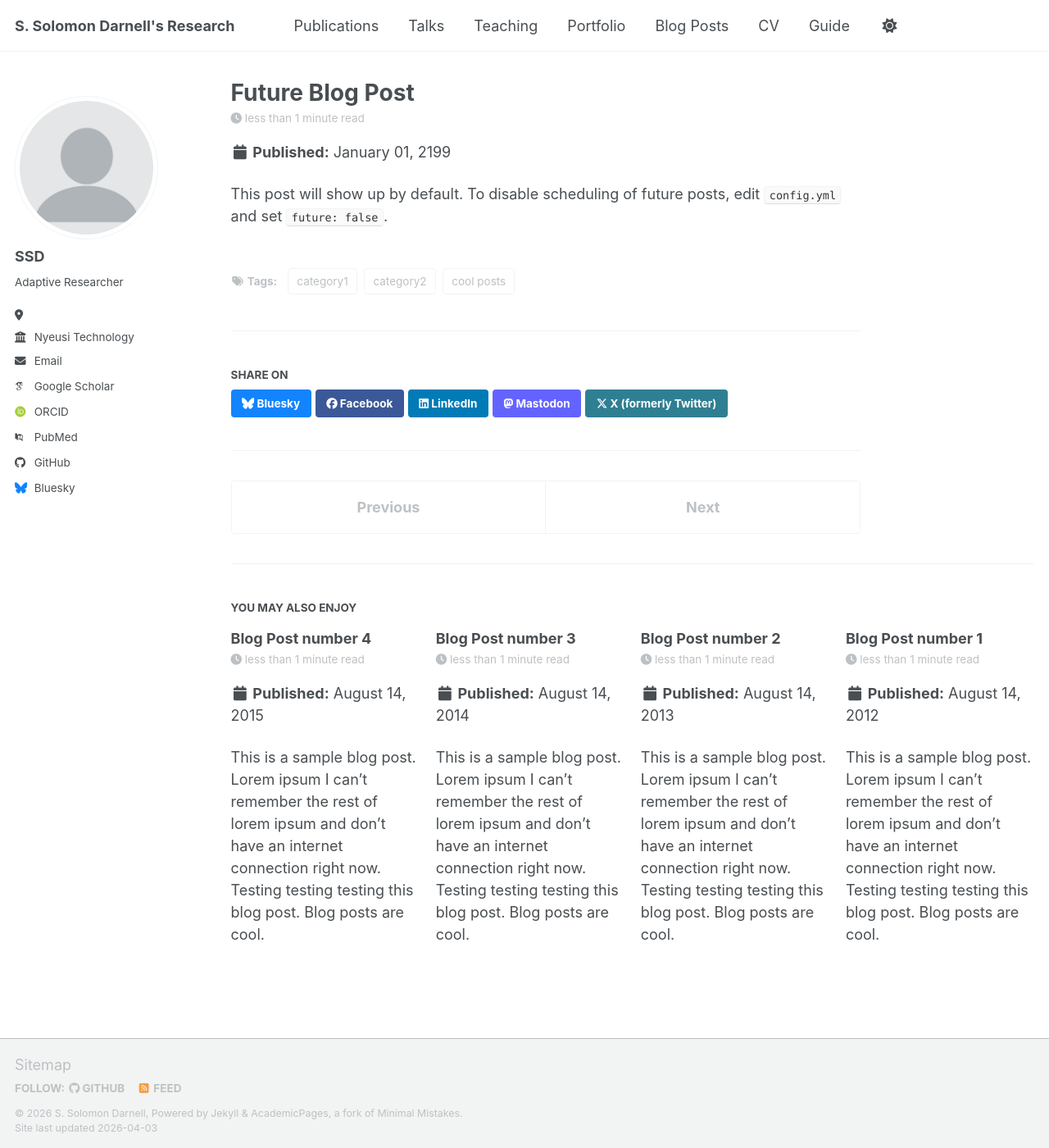
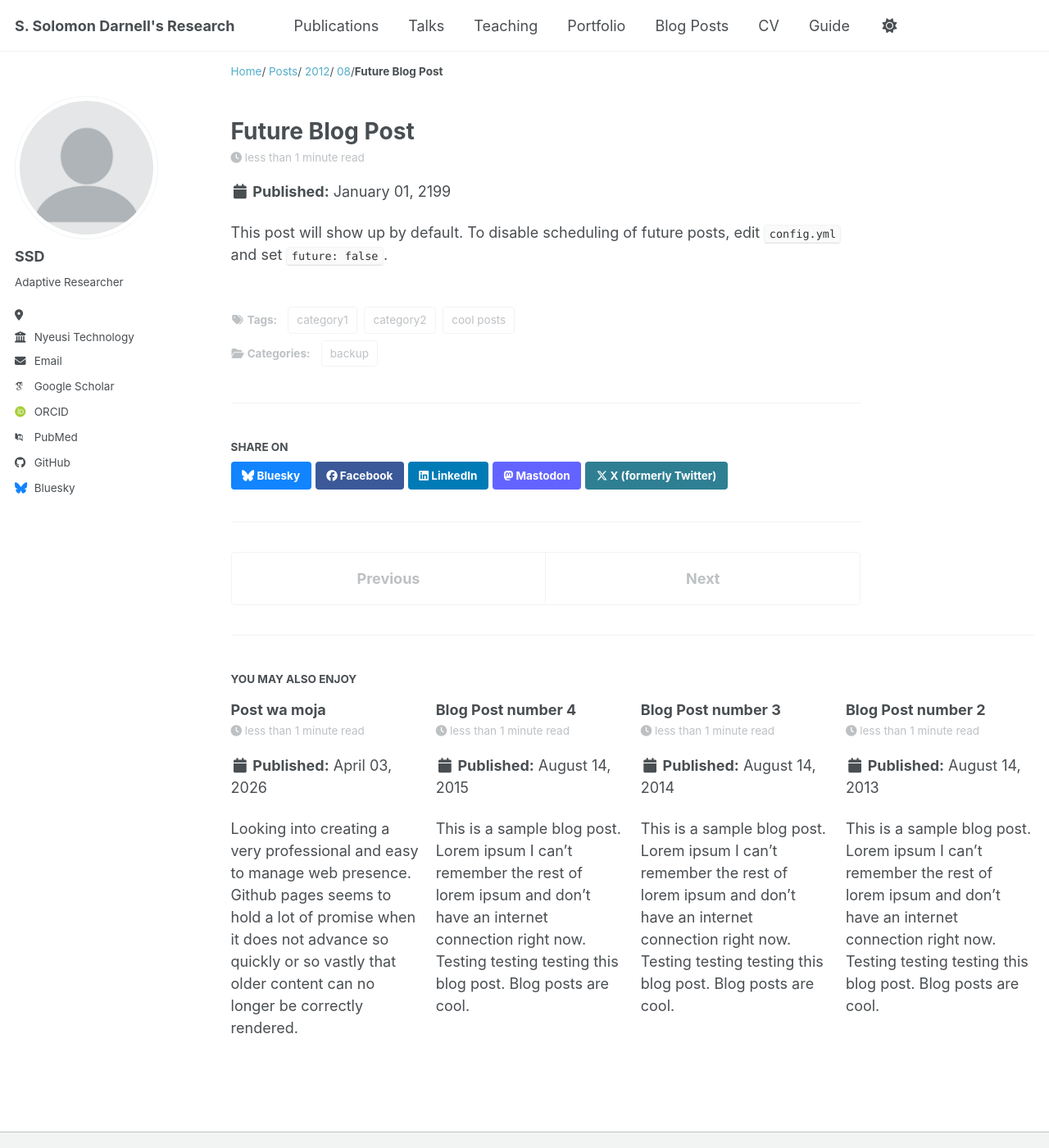
Before and after one commit to ShelbySolomonDarnell/shelbysolomondarnell.github.io, a Jekyll site: the page built from backup/_posts/2199-01-01-future-post.md, in a window 1280 px wide and 1400 px high. Shown: the whole window at 82% size. Built offline with Jekyll 4.4.1, drawn with Linux system fonts in a browser that asks for light colours; some web fonts are replaced; a script bundle is joined from its source files by our own code; library files that are not in the unit come from our copies.

Commit message:
added a blog entry

```diff
--- a/_config.yml
+++ b/_config.yml
@@ -93,9 +93,9 @@ publication_category:
 
 # Site Settings
 teaser                   :  # filename of teaser fallback teaser image placed in /images/ for social media previews
-breadcrumbs              : false # true, false (default)
+breadcrumbs              : true # true, false (default)
 words_per_minute         : 160
-future                   : true
+future                   : false
 read_more                : "disabled" # if enabled, adds "Read more" links to excerpts
 talkmap_link             : false      #change to true to add link to talkmap on talks page
 comments:
--- /dev/null
+++ b/_posts/2026-04-03-blog-post-1.md
@@ -0,0 +1,18 @@
+---
+title: 'Post wa moja'
+date: 2026-04-03
+permalink: /posts/2026/04/blog-post-1/
+tags:
+  - cool posts
+  - intro
+---
+
+
+Looking into creating a very professional and easy to manage web presence. Github pages seems to hold a lot of promise when it does not advance so quickly or so vastly that older content can no longer be correctly rendered.
+
+
+Life's transitions
+======
+The last 2 blog posts I made were over 10 years ago soon after completing my PhD. It is the time in my life for another egregious transition, so bam! I began studying AI in 2002 due to its coolness and promise. The terminator movie was also a big catalyst, as it shows the dangers of absolute AI. The strength of technology can only be truly realized when its power is understood and its use is constricted.  The constrictions need to be built into the technology, where possible, and into the cultural identity of the thing.
+
+I will be teaching many scholars a strigent philosophy for the proper acquisition/usage of knowledge and the proper place for technology along with the multi-dimensional constraints which should always be involved in technological design and implementation.
```
Also changed, not shown: backup/_posts/2012-08-14-blog-post-1.md (renamed from _posts/2012-08-14-blog-post-1.md), backup/_posts/2013-08-14-blog-post-2.md (renamed from _posts/2013-08-14-blog-post-2.md), backup/_posts/2014-08-14-blog-post-3.md (renamed from _posts/2014-08-14-blog-post-3.md), backup/_posts/2015-08-14-blog-post-4.md (renamed from _posts/2015-08-14-blog-post-4.md), backup/_posts/2199-01-01-future-post.md (renamed from _posts/2199-01-01-future-post.md).
